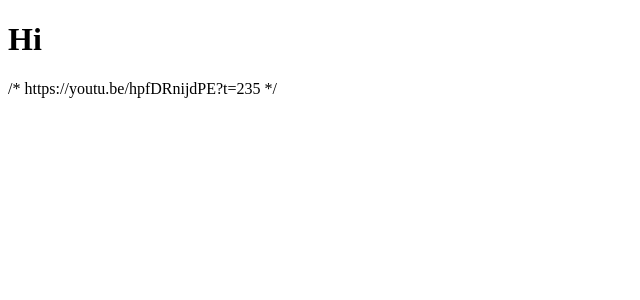
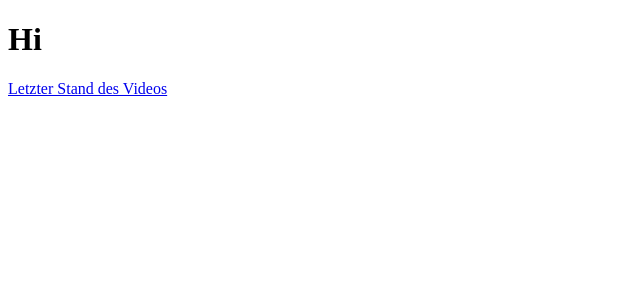
Before and after one commit to L00tz1ffer/ReactCalculator, a React (Create React App) app: page / in a window 1280 px wide. Shown: the top 300 px of the page, without its empty margins (0-640 px from the left). Built offline with nearby package versions, Linux system fonts and the light colour scheme.

Commit message:
Autogenerated Commit from  -> Zeit: 23.10.2022 13:04:41

```diff
--- a/src/App.js
+++ b/src/App.js
@@ -6,7 +6,7 @@ const App = () => {
     return (
         <>
             <h1>{result}</h1>
-            /* https://youtu.be/hpfDRnijdPE?t=235 */
+            <a href='https://youtu.be/hpfDRnijdPE?t=235'>Letzter Stand des Videos</a>
         </>
     )
 }
```
